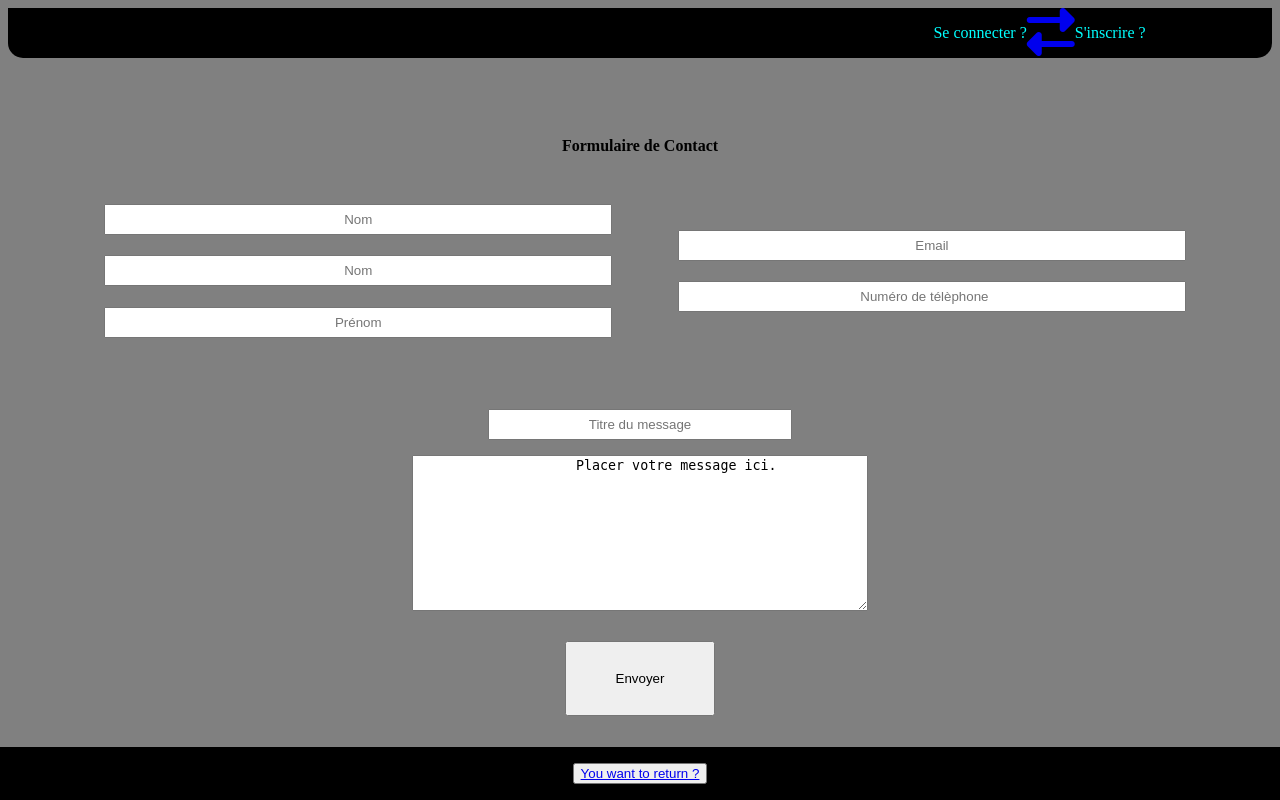
After one commit to Chrinios/dossier_exam, a PHP site: page /contact_us.php in a window 1280 px wide. The commit adds this page. Run offline with PHP 8.4, Linux system fonts and the light colour scheme.

Commit message:
0.4
add sticky, header.
create a dbb to create an account
add the form to the contact us page

```diff
--- /dev/null
+++ b/Installation.txt
@@ -0,0 +1,3 @@
+Pour le bon fonctionnement du site internet,
+merci de bien vouloir créer la database, grace a fichier sql "injection-dbb" situé
+dans le dossier assets/sql.
--- a/assets/Fh/footer.php
+++ b/assets/Fh/footer.php
@@ -1,7 +1,11 @@
 <div class='contact-plan-site'>
     <div class='contact'>
         Contact Us<br>
-        <button>URL vers contact form</button><br>
+        <a href="../dossier_exam/contact_us.php">
+            <button>
+                URL vers contact form
+            </button>
+        </a><br>
         Notre location <br>
         . <br>
         . <br>
--- a/assets/Fh/header.php
+++ b/assets/Fh/header.php
@@ -1,10 +1,19 @@
 <link rel="stylesheet" href="../dossier_exam/assets/fontawesome/css/all.min.css">
+<link rel="stylesheet" href="../dossier_exam/assets/css/style.css">
 
-<div class='login-register'>
+<div class="header" id="myhead">
+    <div class='login-register'>
 
-    <div>
+        <p>
+            Se connecter ?
+        </p>
         <a href="../dossier_exam/assets/form/">
-            <i class="fa-sharp fa-solid fa-right-left"></i>
+            <i class="fa-sharp fa-solid fa-right-left fa-3x"></i>
         </a>
+        <p>
+            S'inscrire ?
+        </p>
     </div>
 </div>
+
+<script src="../dossier_exam/assets/js/sticky.js"></script>
--- /dev/null
+++ b/assets/css/contact.css
@@ -0,0 +1,84 @@
+/*Formulaire*/
+
+    .formulaire{
+        display: flex;
+        margin-top: 5%;
+        margin-left: 20%;
+        margin-right: 20%;
+        justify-content: center;
+        flex-direction: column;
+    }
+
+    p{
+        display: flex;
+        justify-content: center;
+    }
+
+    .form{
+        display: flex;
+        justify-content: center;
+        flex-direction: column;
+    }
+
+    #npet{
+        display: flex;
+        justify-content: center;
+        margin-top: 3%;
+        margin-bottom: 6%;
+    }
+
+    .input{
+        width: 500px;
+        height: 25px;
+        margin: 2%;
+        text-align: center;
+    }
+
+    .title{
+        justify-content: center;
+        height: 25px;
+        margin: 2%;
+        margin-left: 30%;
+        margin-right: 30%;
+        text-align: center;
+    }
+
+    #nom_prenom{
+        display: flex;
+        flex-direction: column;
+        margin-right: 10%;
+    }
+    #email_num{
+        display: flex;
+        justify-content: center;
+        flex-direction: column;
+        align-items: center;
+    }
+
+    textarea{
+        resize: vertical;
+        margin-left: 20%;
+        margin-right: 20%;
+    }
+
+    .submit{
+        display: flex;
+        justify-content: center;
+    }
+    .envoyer{
+        width: 150px;
+        height: 75px;
+        margin: 4%;
+    }
+
+/*Fin Formulaire*/
+
+
+.return {
+    position: fixed;
+    left: 0;
+    bottom: 0;
+    width: 100%;
+    background-color: black;
+    text-align: center;
+}
--- a/assets/css/style.css
+++ b/assets/css/style.css
@@ -1,14 +1,37 @@
 body{
     background-color: grey;
+    z-index: 1;
+    top: 0%;
 }
 
 /*Begin Header*/
+
+    .header{
+        background-color: black;
+        color: aqua;
+        z-index: 2;
+        border-bottom-left-radius: 15px;
+        border-bottom-right-radius: 15px;
+    }
+
     .login-register{
         display: flex;
         justify-content: flex-end;
+        flex-direction: row;
         margin-right: 10%;
-        margin-top: 2%;
     }
+
+    /*sticky part, begin*/
+        /*This will be able to stick the part i want on the top of the page*/
+        .sticky{
+            position: fixed;
+            top: 0;
+            left: 0;
+            right: 0;
+            width: 100%;
+        }
+    /*sticky part, finish*/
+
 /*Finish Header*/
 
 /*Begin index.php*/
--- a/assets/form/log-in.php
+++ b/assets/form/log-in.php
@@ -1,10 +1,12 @@
 
 <form action="" method="get">
-    <input type="text" name="username" id="username" required>
+    <input type="text" name="username" id="username">
+    <input type="email" name="email" id="email">
     <input type="password" name="password" id="password" required>
     <input type="submit" value="Log-In">
 </form>
 <p>
+    <!--function to recreate a password-->
     <a href="">
         Forget you Password?
     </a>
--- /dev/null
+++ b/assets/js/sticky.js
@@ -0,0 +1,20 @@
+// When the user scrolls the page, execute myFunction
+window.onscroll = function() {
+    myFunction()
+};
+
+// take the id myheader as a variable
+var header = document.getElementById("myhead");
+
+// take the offset position of my navbar
+var sticky = header.offsetTop;
+
+// Add or remove the sticky class to my navbar when he is or isn't in position
+function myFunction() {
+  if (window.pageYOffset > sticky) {
+    header.classList.add("sticky");
+  }
+  else {
+    header.classList.remove("sticky");
+  }
+}
--- a/comparateur.php
+++ b/comparateur.php
@@ -12,7 +12,9 @@
             include_once('assets/Fh/header.php');
         ?>
         <div>
-            <div>
+            <!--Partie recherche-->
+            <div class="">
+
                 <div>
 
                 </div>
@@ -20,6 +22,7 @@
 
                 </div>
             </div>
+            <!--Partie Produit-->
             <div>
 
             </div>
--- /dev/null
+++ b/contact_us.php
@@ -0,0 +1,52 @@
+<!DOCTYPE html>
+<html lang="en">
+    <head>
+        <meta charset="UTF-8">
+        <meta http-equiv="X-UA-Compatible" content="IE=edge">
+        <meta name="viewport" content="width=device-width, initial-scale=1.0">
+        <link rel="stylesheet" href="../dossier_exam/assets/css/contact.css">
+        <title>PCompare-Contact</title>
+    </head>
+    <body>
+
+        <?php
+            include_once('assets/Fh/header.php')
+        ?>
+        <div class="formulaire">
+            <p>
+                <strong>
+                    Formulaire de Contact
+                </strong>
+            </p>
+            <form action="" method="post" class="form">
+                <div id="npet">
+                    <div id="nom_prenom">
+                        <input type="text" placeholder="Nom" class="input">
+                        <input type="text" placeholder="Nom" class="input">
+                        <input type="text" placeholder="Prénom" class="input">
+                    </div>
+                    <div id="email_num">
+                        <input type="text" placeholder="Email" class="input">
+                        <input type="number" placeholder="Numéro de télèphone" class="input">
+                    </div>
+                </div>
+                <input type="text" placeholder="Titre du message" class="title">
+                <textarea name="message" cols="30" rows="10">
+                    Placer votre message ici.
+                </textarea>
+                <div class="submit">
+                    <input type="submit" value="Envoyer" class="envoyer">
+                </div>
+            </form>
+        </div>
+        <div class="return">
+            <p>
+                <button>
+                    <a href="index.php">
+                        You want to return ?
+                    </a>
+                </button>
+            </p>
+        </div>
+    </body>
+</html>
--- a/index.php
+++ b/index.php
@@ -25,6 +25,7 @@
                     </p>
                 </div>
             </div>
+            <!--Quand on click sur chaque button, sa nous amene sur la liste des produits-->
             <div class='boite-composant'>
                 <form action="comparateur.php" class='boite'>
                     <button class='btn-compare'><img src="assets/img/boitier.png" alt="">
```
Also changed, not shown: assets/css/overlay.css (deleted, +0 -56 lines), assets/form/register.php (+24 -0 lines), assets/page/compare.php (added, +18 -0 lines), assets/php/function.php (+25 -2 lines), assets/sql/account_injection.sql (added, +26 -0 lines), assets/sql/injection-bdd.sql (+82 -37 lines).
